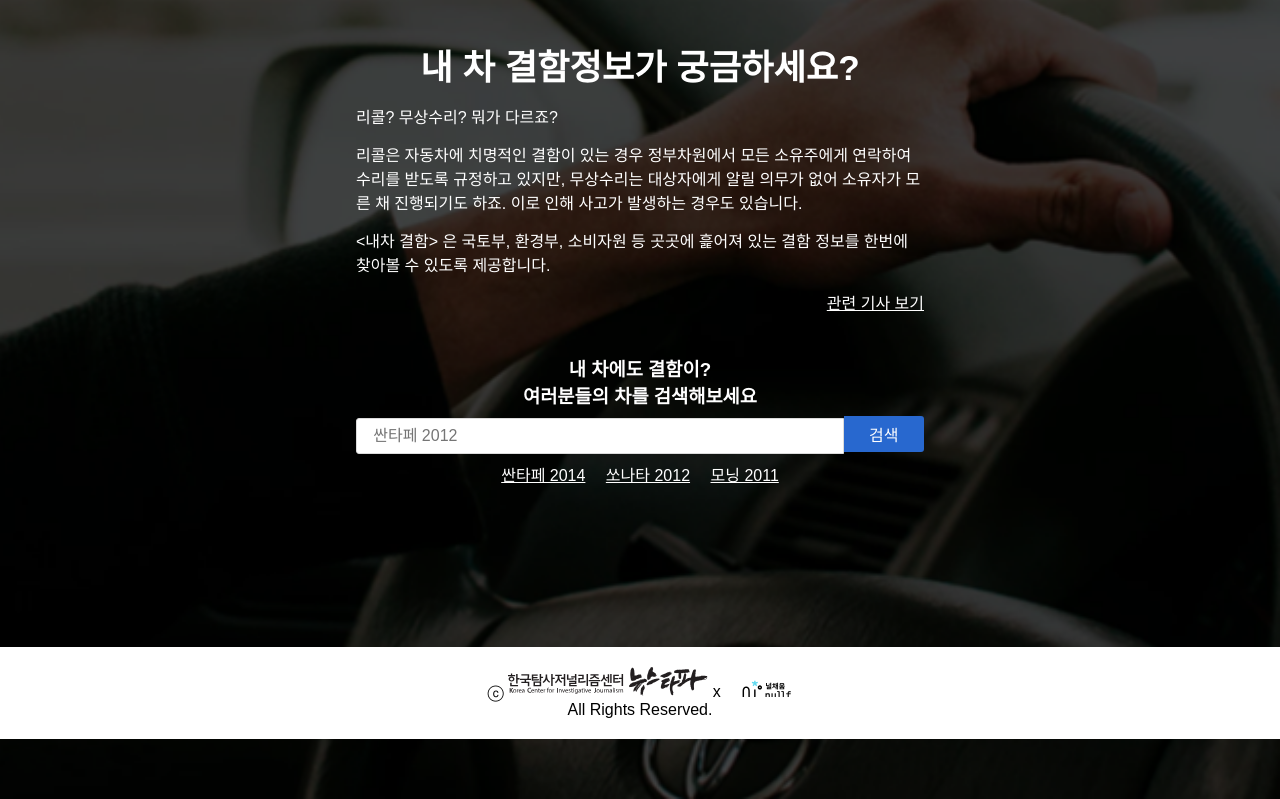
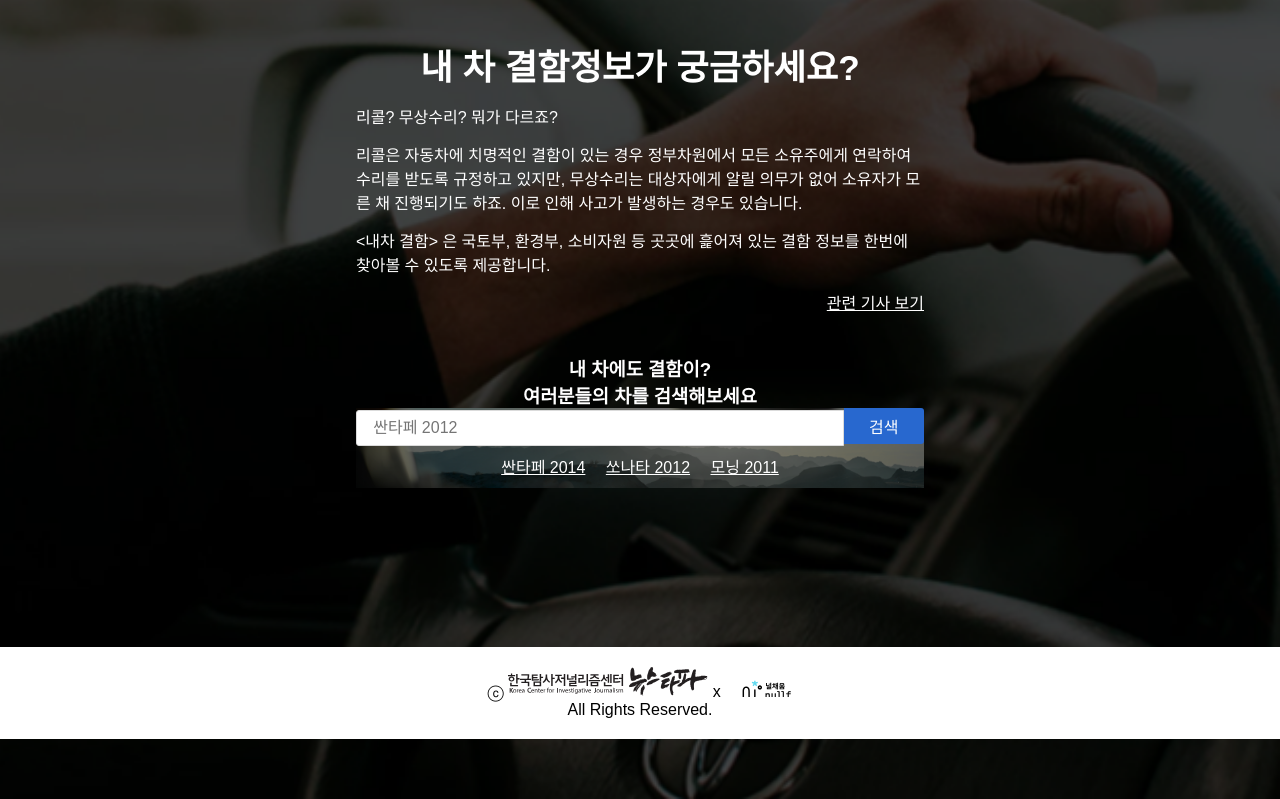
Before and after one commit to NullFull/safercar, a Django app: page / in a window 1280 px wide. Shown: the part 61-860 px from the top of the page. Run offline with Django 3.2, Linux system fonts and the light colour scheme.

Commit message:
서치필드 배경이미지 추가
추가했숩미다.

```diff
--- a/desucar/static/style.css
+++ b/desucar/static/style.css
@@ -52,8 +52,11 @@ a {
     text-align: center;
 }
 .searchbar {
-    padding: 8px 0;
+    height: 80px;
     position: relative;
+    background: url('/static/img/kaitlyn-baker-246352.png');
+    background-size: cover;
+    background-position: center;
 }
 .searchbar input {
     border: 1px solid transparent;
@@ -109,7 +112,9 @@ a {
 }
 .searchbar .examples ul li {
     display: inline-block;
+    text-align: center;
     padding: 8px 8px;
+    color: white;
 }
 .searchbar .examples ul li a {
     text-decoration: underline;
```
Also changed, not shown: desucar/static/img/kaitlyn-baker-246352.png (added).
